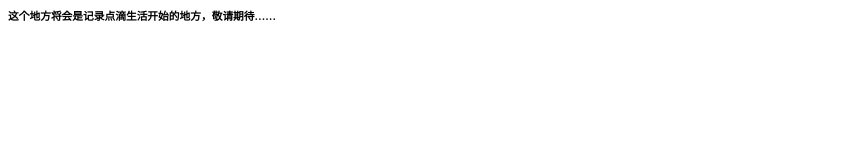
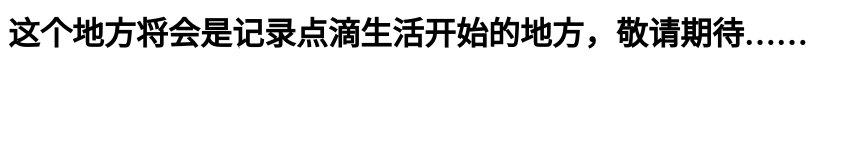
Before and after one commit to Y-love-H/Y-love-H.github.io, a plain HTML site: page index.html in a window 1280 px wide. Shown: the whole page, without its empty margins (0-861 px from the left). Drawn offline with Linux system fonts and the light colour scheme.

Commit message:
Update index.html

```diff
--- a/index.html
+++ b/index.html
@@ -1 +1 @@
-<h6>这个地方将会是记录点滴生活开始的地方，敬请期待……</h6>
+<h1>这个地方将会是记录点滴生活开始的地方，敬请期待……</h1>
```
